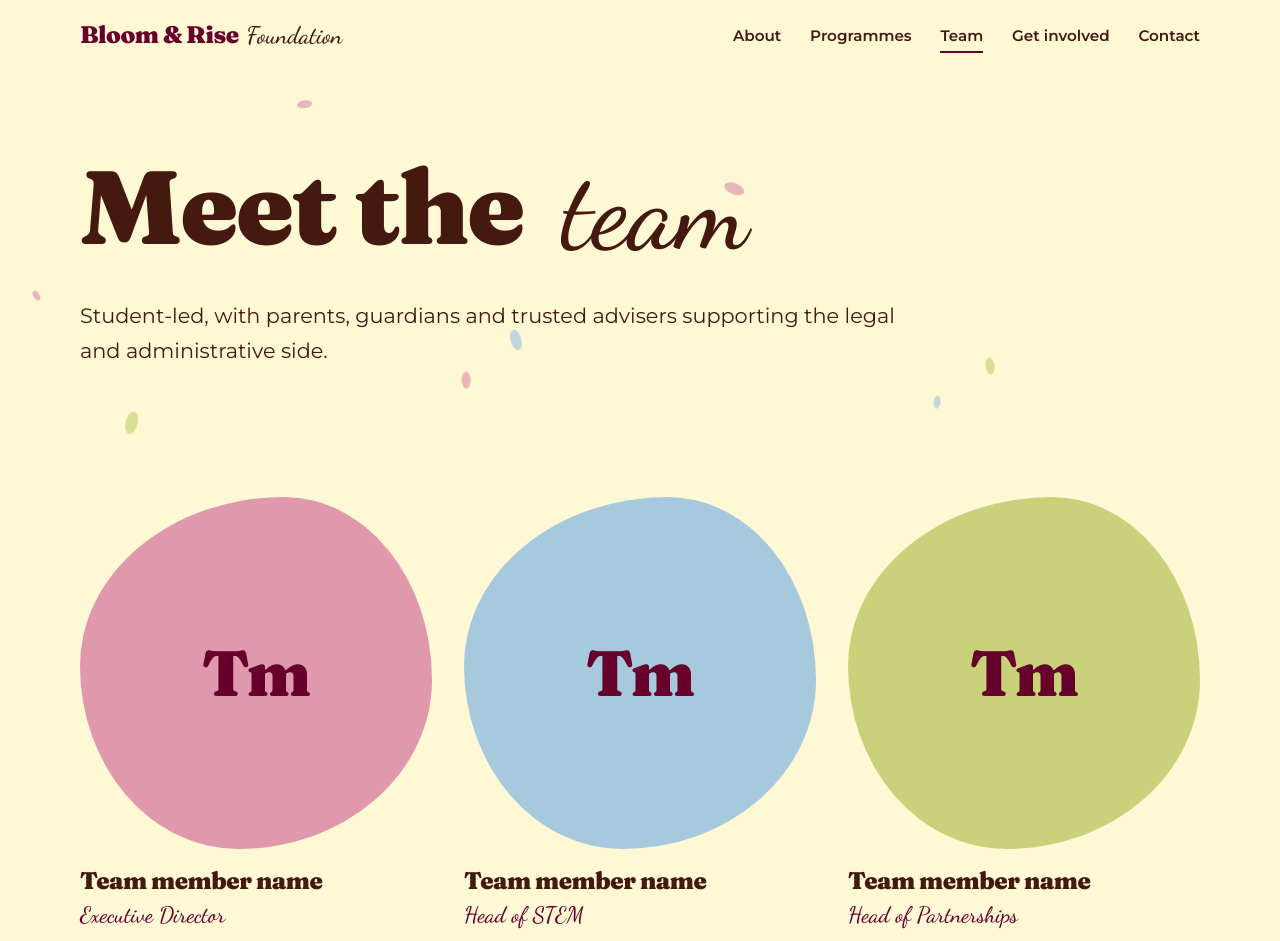
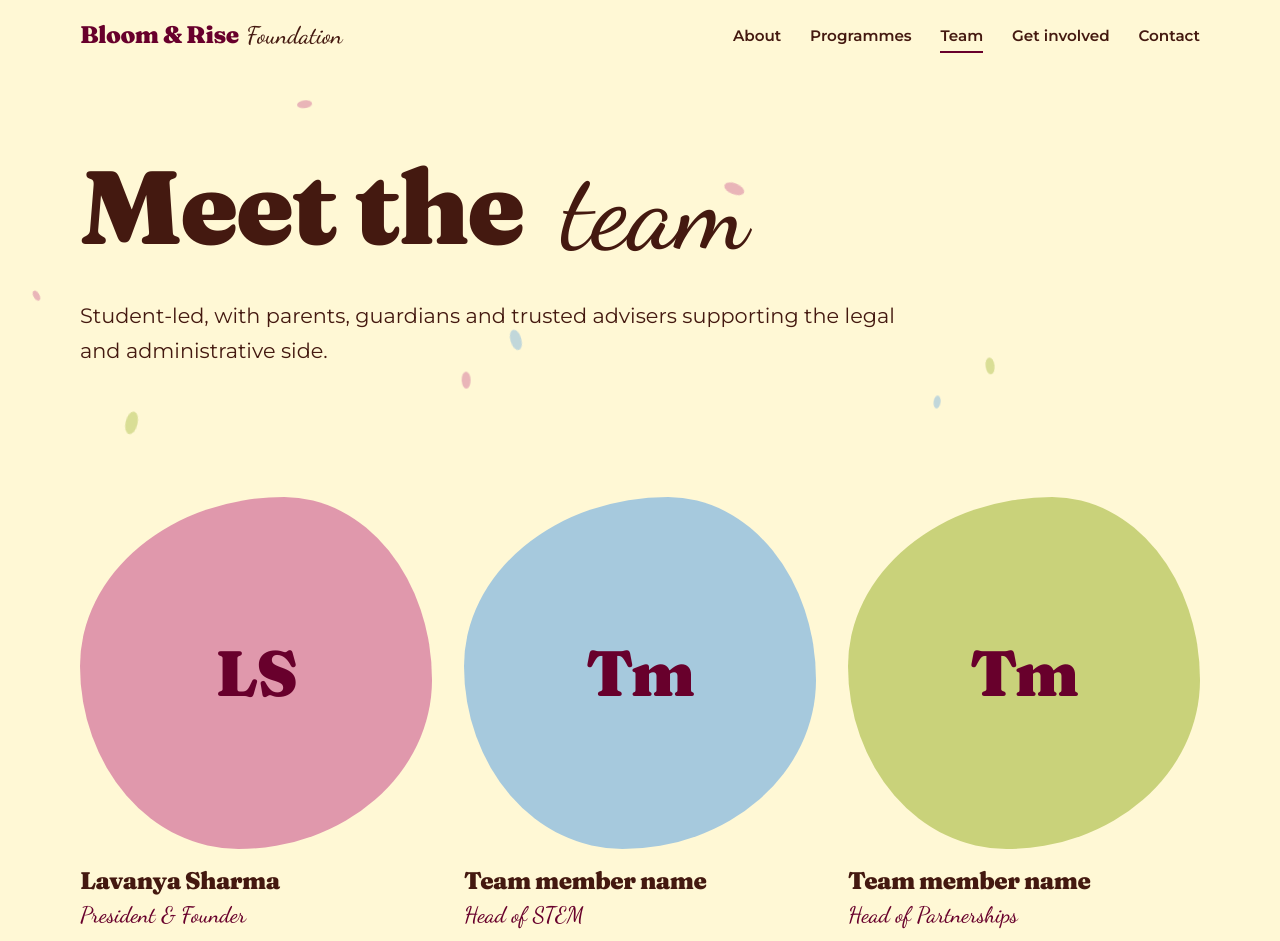
Before and after one commit to 0xC0ba1t/bloom-and-rise-site, a Next.js app: page /team in a window 1280 px wide. Shown: the top 941 px of the page. Built offline with nearby package versions, Linux system fonts and the light colour scheme.

Commit message:
update team info

```diff
--- a/src/data/team.ts
+++ b/src/data/team.ts
@@ -1,9 +1,25 @@
 // Add, remove or reorder members here. Photos go in /public/team/ (e.g. "/team/ama.jpg").
 // Students under 18: only publish a photo, name and bio with parent/guardian consent.
+// Leave photo as "" to show the member's initials instead.
 export type Member = { name: string; role: string; bio: string; photo?: string };
 
 export const team: Member[] = [
-  { name: "Team member name", role: "Executive Director", bio: "Two or three sentences about who they are and why they care about this work." },
-  { name: "Team member name", role: "Head of STEM", bio: "A short, friendly bio. Share only what they’re comfortable having public." },
-  { name: "Team member name", role: "Head of Partnerships", bio: "Replace this placeholder with a real bio and, if consent is given, a photo." },
+  {
+    name: "Lavanya Sharma",
+    role: "President & Founder",
+    bio: "Two or three sentences about who they are and why they care about this work.",
+    photo: "",
+  },
+  {
+    name: "Team member name",
+    role: "Head of STEM",
+    bio: "A short, friendly bio. Share only what they’re comfortable having public.",
+    photo: "",
+  },
+  {
+    name: "Team member name",
+    role: "Head of Partnerships",
+    bio: "Replace this placeholder with a real bio and, if consent is given, a photo.",
+    photo: "",
+  },
 ];
```
